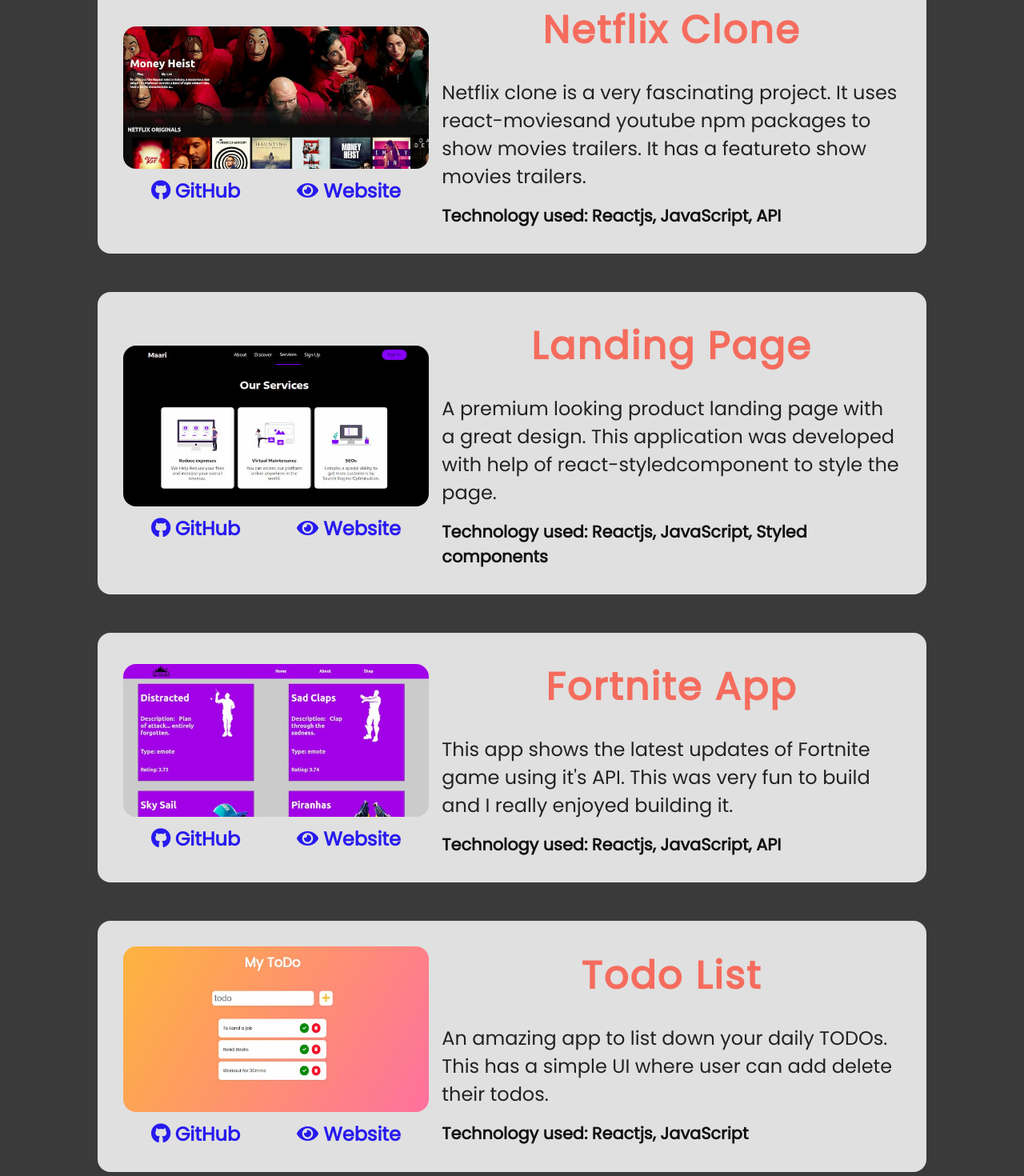
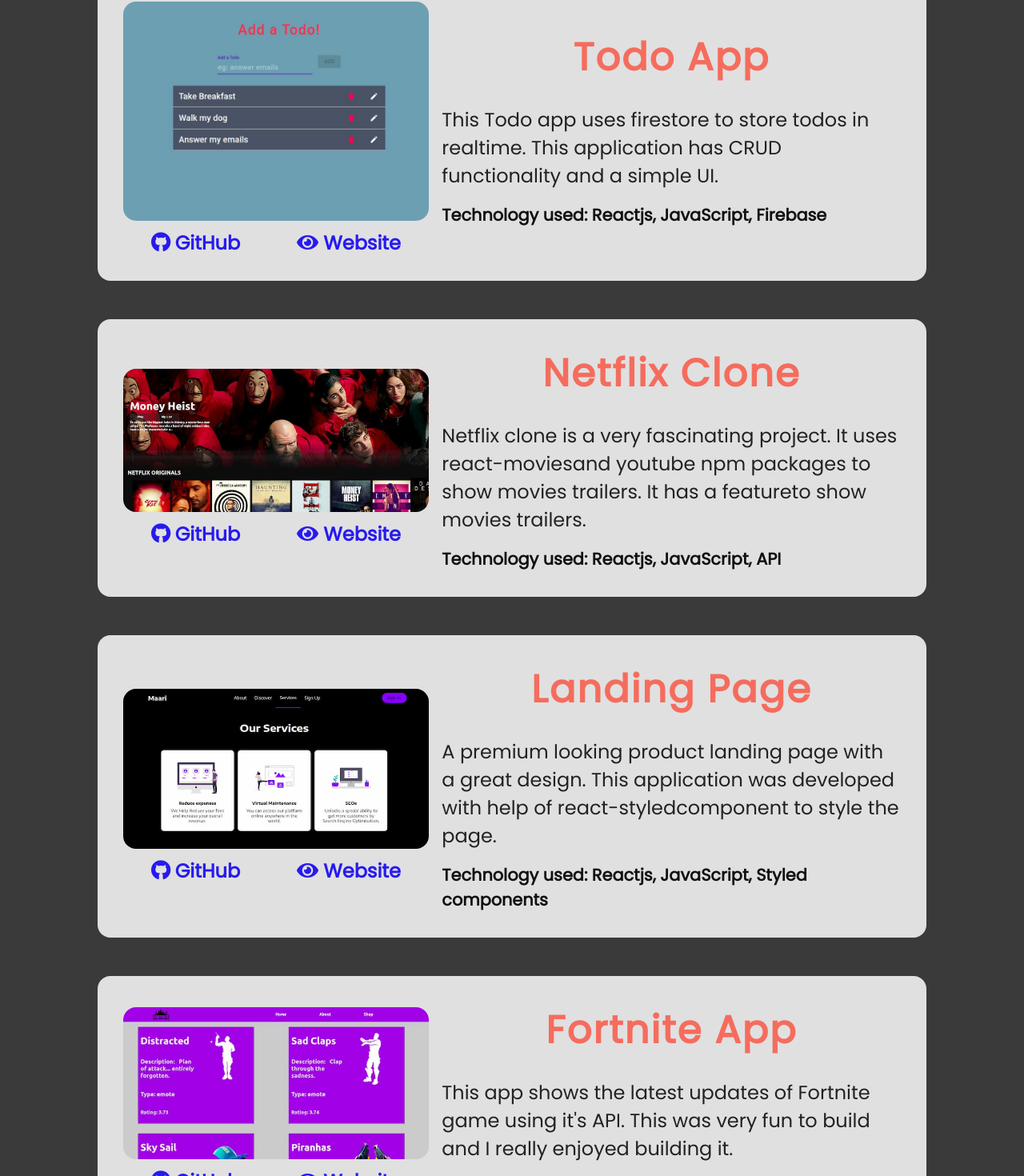
Before and after one commit to Vasanthan-aka-Maari/portfolio, a React (Create React App) app: page /#/portfolio in a window 1280 px wide. Shown: the part 997-2467 px from the top of the page at 80% size. Built offline with nearby package versions, Linux system fonts and the light colour scheme.

Commit message:
added project

```diff
--- a/src/component/projects.js
+++ b/src/component/projects.js
@@ -28,6 +28,16 @@
     github: "https://github.com/Vasanthan-aka-Maari/amazon-clone",
     website: "https://clone-782c9.web.app/#/",
     technology: "Reactjs, JavaScript, context-api, firebase",
+  },
+  {
+    id: 6,
+    title: "Todo App",
+    image: todo,
+    info:
+      "This Todo app uses firestore to store todos in realtime. This application has CRUD functionality and a simple UI.",
+    github: "https://github.com/Vasanthan-aka-Maari/Todo-app-firebase-",
+    website: "https://todo-app-9cc3c.web.app/",
+    technology: "Reactjs, JavaScript, Firebase",
   },
   {
     id: 3,
@@ -61,16 +71,6 @@
     technology: "Reactjs, JavaScript, API",
   },
   {
-    id: 6,
-    title: "Todo List",
-    image: todo,
-    info:
-      "An amazing app to list down your daily TODOs. This has a simple UI where user can add delete their todos.",
-    github: "https://github.com/Vasanthan-aka-Maari/Todo-app/",
-    website: "https://vasanthan-aka-maari.github.io/Todo-app/",
-    technology: "Reactjs, JavaScript",
-  },
-  {
     id: 7,
     title: "Weather App",
     image: weather,
```
Also changed, not shown: src/images/todo.jpg.
